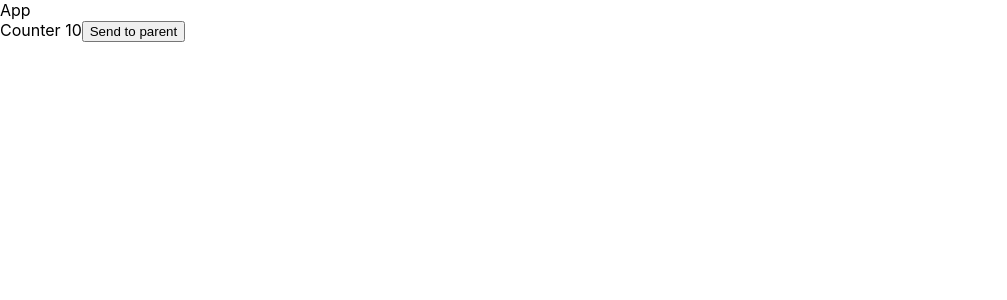
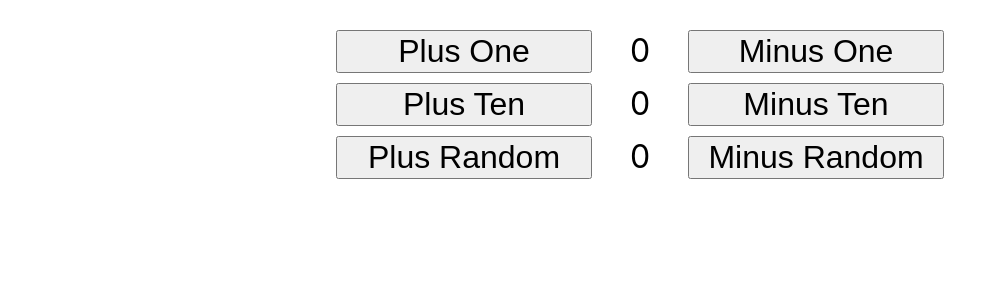
Before and after one commit to VictoriaRogo/cra, a React (Create React App) app: page / in a window 1280 px wide. Shown: the top 300 px of the page, without its empty margins (0-1007 px from the left). Built offline with nearby package versions, Linux system fonts and the light colour scheme.

Commit message:
Homework 3

```diff
--- /dev/null
+++ b/src/homework3/App.css
@@ -0,0 +1,19 @@
+.Main {
+  text-align: center;
+  padding-top: 20px;
+  font-size: 200%;
+}
+
+.Main > div {
+  padding-top: 10px;
+}
+
+.Main button {
+  min-width: 8em;
+  font-size: inherit;
+}
+
+.Counter {
+  display: inline-block;
+  width: 3em;
+}
--- /dev/null
+++ b/src/homework3/App.js
@@ -0,0 +1,61 @@
+import React, {useState} from 'react';
+import './App.css';
+function App() {
+
+    const [countOne, setCountOne] = useState(0);
+    const [countTen, setCountTen] = useState(0);
+    const [countRandom, setCountRandom] = useState(0);
+    const randInt = () => Math.floor(Math.random() * 10) + 1;
+
+
+    const plusOne = () => {
+        console.log('Plus One');
+        setCountOne(countOne + 1);
+    }
+    const minusOne = () => {
+        console.log('Minus One');
+        setCountOne(countOne - 1);
+    }
+
+    const plusTen = () => {
+        console.log('Plus Ten');
+        setCountTen(countTen + 10);
+    }
+    const minusTen = () => {
+        console.log('Minus Ten');
+        setCountTen(countTen - 10);
+    }
+
+    const plusRandom = () => {
+        console.log('Plus Random');
+        setCountRandom(countRandom + randInt());
+    }
+    const minusRandom = () => {
+        console.log('Minus Random');
+        setCountRandom(countRandom - randInt());
+    }
+
+    return (
+        <div className={'Main'}>
+            <div>
+                <button onClick={plusOne}>Plus One</button>
+                <span className={'Counter'}>{countOne}</span>
+                <button onClick={minusOne}>Minus One</button>
+            </div>
+
+            <div>
+                <button onClick={plusTen}>Plus Ten</button>
+                <span className={'Counter'}>{countTen}</span>
+                <button onClick={minusTen}>Minus Ten</button>
+            </div>
+
+            <div>
+                <button onClick={plusRandom}>Plus Random</button>
+                <span className={'Counter'}>{countRandom}</span>
+                <button onClick={minusRandom}>Minus Random</button>
+            </div>
+        </div>
+    );
+}
+
+export default App;
--- a/src/index.js
+++ b/src/index.js
@@ -1,7 +1,7 @@
 import React from 'react';
 import ReactDOM from 'react-dom';
 import './index.css';
-import App from './cra4/App';
+import App from './homework3/App';
 import * as serviceWorker from './serviceWorker';
 
 ReactDOM.render(
```
Also changed, not shown: src/homework3/App2.js (added, +34 -0 lines), 1 other file (tests, documents, lock files or other folders).
